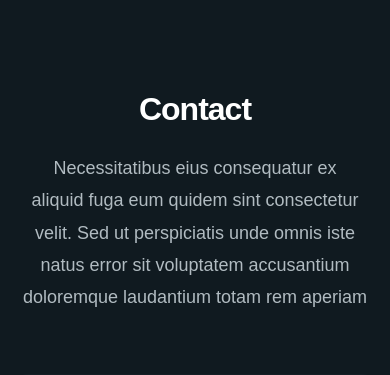
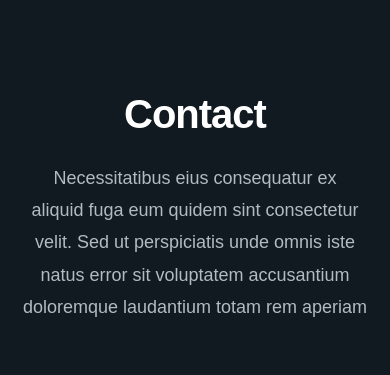
Before and after one commit to oliveirataquari/oliveirataquari.github.io, a PHP site: page /contact.html in a window 390 px wide. Shown: the part 62-437 px from the top of the page. Run offline with PHP 8.4, Linux system fonts and the light colour scheme.

Commit message:
Update main.css

```diff
--- a/assets/css/main.css
+++ b/assets/css/main.css
@@ -713,7 +713,7 @@ section,
 
 @media(max-width: 768px) {
   .section-title h2, h2 {
-    font-size: 2rem;
+    font-size: 2.5rem;
   }
 }
 
@@ -999,7 +999,6 @@ section,
 }
 
 @keyframes float {
-
   0%,
   100% {
     transform: translateY(0px);
@@ -1016,6 +1015,12 @@ section,
     margin-bottom: 3rem;
   }
 }
+
+
+
+
+
+
 
 /*--------------------------------------------------------------
 # About Section
@@ -1635,6 +1640,9 @@ section,
   .resume .section-title {
     padding-bottom: 1px;
   }
+  .resume {
+    padding-top:3rem;
+  }
 }
 /* Tiago .resume */
 .resume h1,
```
